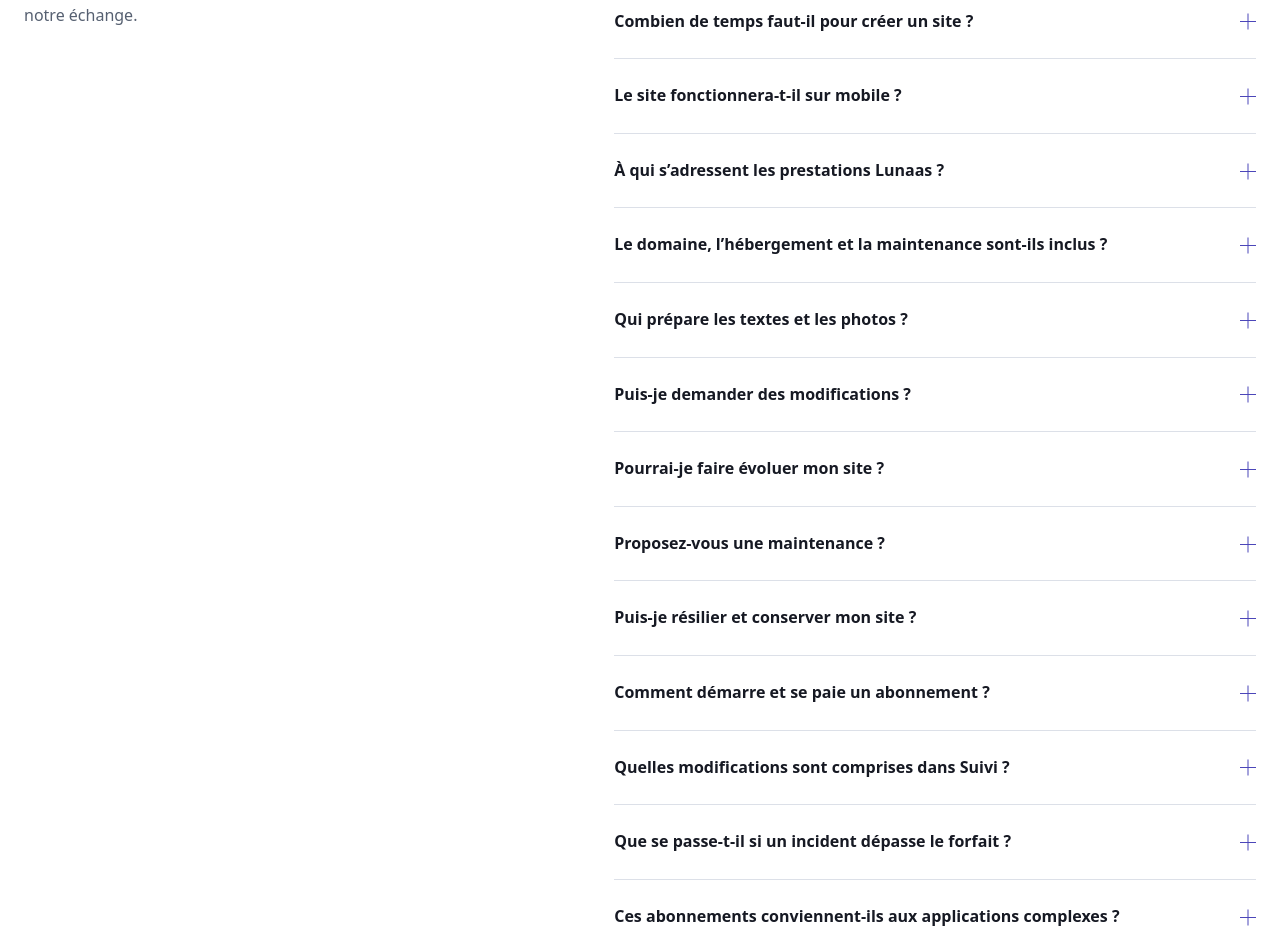
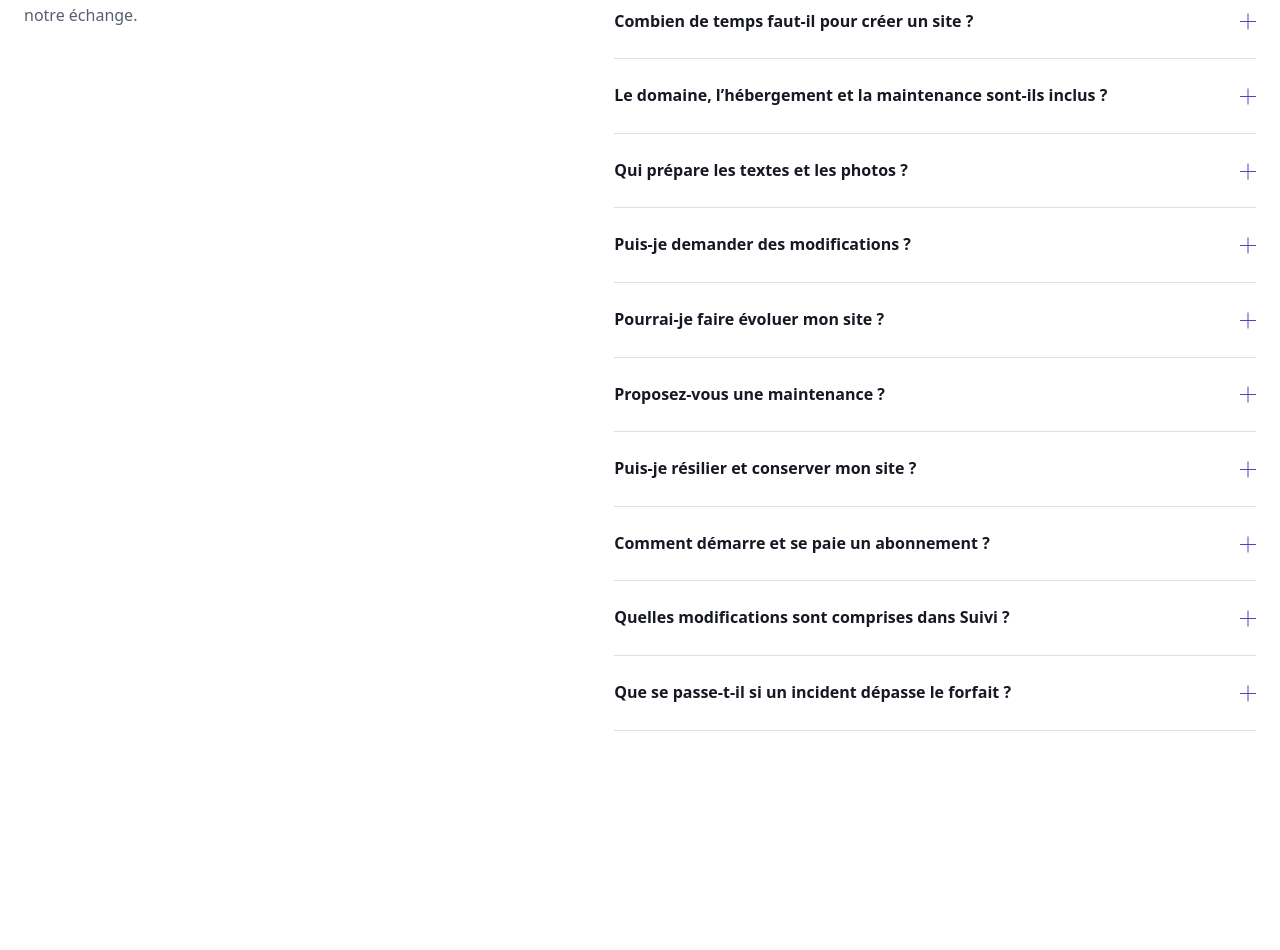
Before and after one commit to GARNIER-Emmanuel/Lunaas, an Angular app: page / in a window 1280 px wide. Shown: the part 5620-6570 px from the top of the page. Built offline with nearby package versions, Linux system fonts and the light colour scheme; a web font is replaced by a local one.

Commit message:
content: remove redundant FAQ questions

```diff
--- a/src/app/shared/data/content.data.ts
+++ b/src/app/shared/data/content.data.ts
@@ -56,16 +56,6 @@ export const FAQ_DATA: readonly FaqItem[] = [
       'Le délai dépend du périmètre et de la disponibilité des contenus. Un calendrier est défini après un premier échange ; aucun délai unique n’est annoncé pour tous les projets.',
   },
   {
-    question: 'Le site fonctionnera-t-il sur mobile ?',
-    answer:
-      'Oui, le design responsive est prévu dans les offres. Le site est conçu pour s’adapter aux écrans mobiles, aux tablettes et aux ordinateurs.',
-  },
-  {
-    question: 'À qui s’adressent les prestations Lunaas ?',
-    answer:
-      'Les prestations sont réservées aux clients professionnels : artisans, indépendants et entreprises qui commandent un site pour leur activité. Le formulaire reste accessible pour toute question ou demande concernant les données personnelles.',
-  },
-  {
     question: 'Le domaine, l’hébergement et la maintenance sont-ils inclus ?',
     answer:
       `Non, le domaine, l’hébergement et la maintenance sont séparés du forfait de création. Le fournisseur et les coûts du domaine et de l’hébergement sont définis au cadrage et précisés au devis. La maintenance est facultative et fait l’objet d’un accord distinct ; aucun abonnement n’est souscrit par défaut. ${LEGAL_BUSINESS_DATA.clientInfrastructureNote}`,
@@ -111,9 +101,4 @@ export const FAQ_DATA: readonly FaqItem[] = [
     answer:
       'Le diagnostic d’incident inclus dans les deux abonnements est limité à 15 minutes par mois. Les interventions hors forfait sont proposées à 70 €/heure après votre validation. Les contrôles mensuels, le diagnostic et les 30 minutes de modifications de l’offre Suivi sont des prestations distinctes. Les défauts relevant des obligations de livraison initiales restent traités indépendamment de l’abonnement. Aucun délai de résolution ni disponibilité à 100 % n’est garanti.',
   },
-  {
-    question: 'Ces abonnements conviennent-ils aux applications complexes ?',
-    answer:
-      'Les applications web complexes nécessitent une maintenance sur devis, adaptée à leurs fonctionnalités et à leur infrastructure.',
-  },
 ];
```
